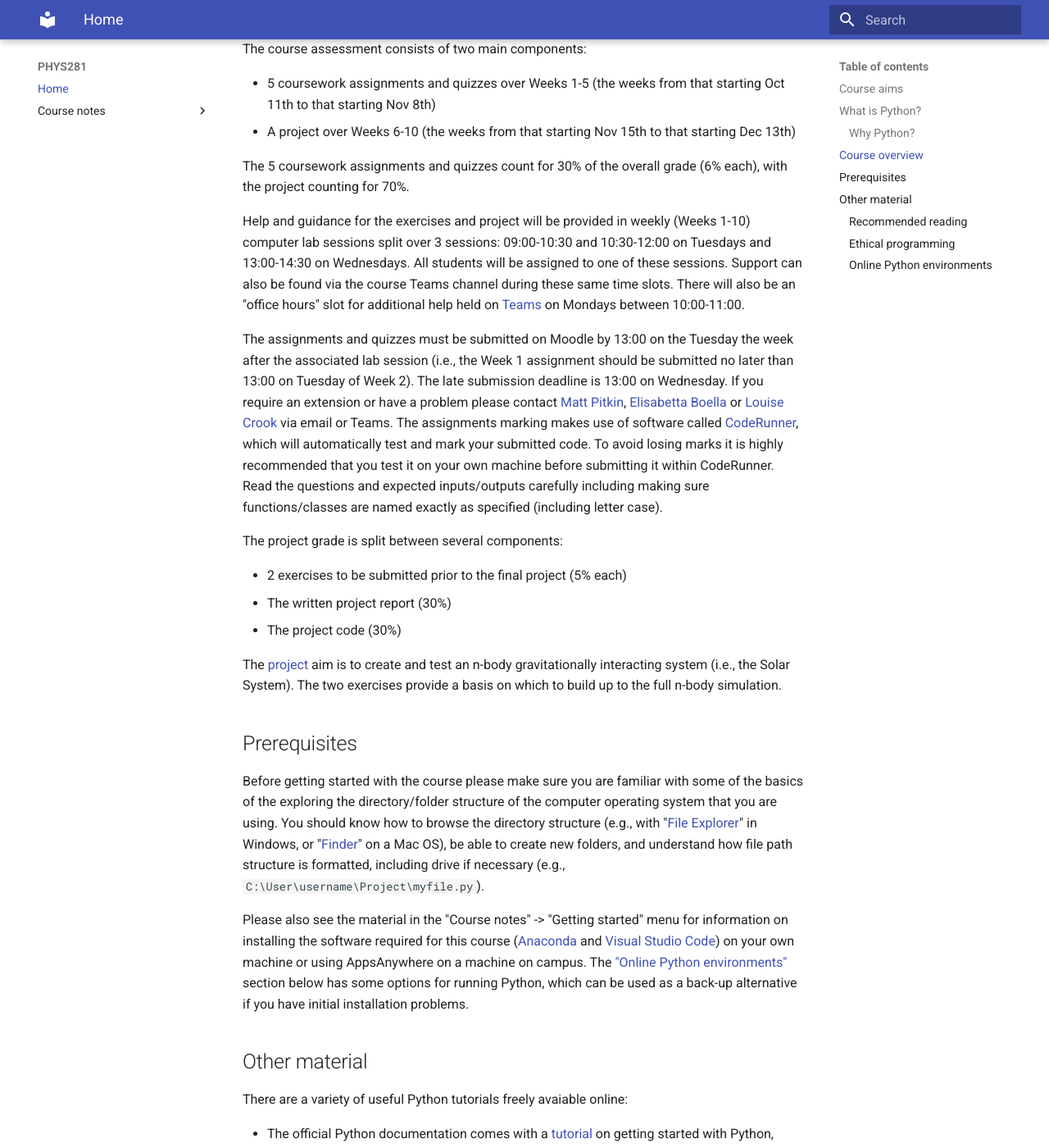
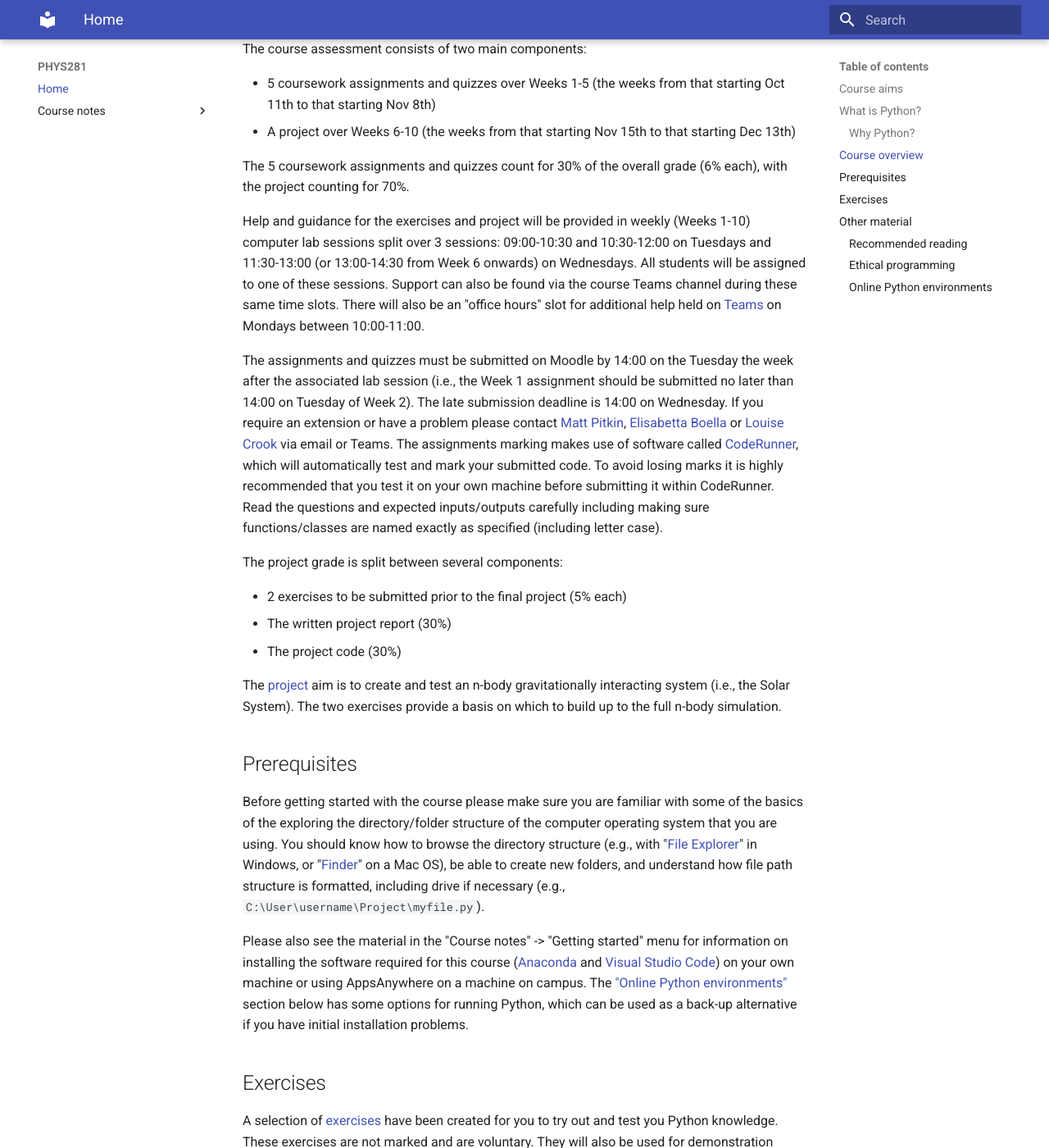
Before and after one commit to ndd21/PHYS281, an MkDocs documentation site: the page built from docs/index.md, in a window 1280 px wide and 1400 px high, scrolled down 2912 px. Shown: the whole window at 82% size. Built offline with MkDocs 1.6.1 and Material for MkDocs 9.7.7, drawn with Linux system fonts in a browser that asks for light colours; some of the changed text lies outside the part shown.

Commit message:
index.md: add link to exercises page

```diff
--- a/docs/index.md
+++ b/docs/index.md
@@ -120,16 +120,16 @@ The 5 coursework assignments and quizzes count for 30% of the overall grade (6%
 project counting for 70%.
 
 Help and guidance for the exercises and project will be provided in weekly (Weeks 1-10) computer lab
-sessions split over 3 sessions: 09:00-10:30 and 10:30-12:00 on Tuesdays and 13:00-14:30 on
-Wednesdays. All students will be assigned to one of these sessions. Support can also be found via
-the course Teams channel during these same time slots. There will also be an "office hours" slot for
-additional help held on
+sessions split over 3 sessions: 09:00-10:30 and 10:30-12:00 on Tuesdays and 11:30-13:00 (or
+13:00-14:30 from Week 6 onwards) on Wednesdays. All students will be assigned to one of these
+sessions. Support can also be found via the course Teams channel during these same time slots. There
+will also be an "office hours" slot for additional help held on
 [Teams](https://teams.microsoft.com/l/channel/19%3a2fc8b74ecec9415da068a9d1db998c2f%40thread.tacv2/General?groupId=6450347a-2db6-4607-b96d-5b56f586d9b5&tenantId=9c9bcd11-977a-4e9c-a9a0-bc734090164a)
 on Mondays between 10:00-11:00.
 
-The assignments and quizzes must be submitted on Moodle by 13:00 on the Tuesday the week after the
-associated lab session (i.e., the Week 1 assignment should be submitted no later than 13:00 on
-Tuesday of Week 2). The late submission deadline is 13:00 on Wednesday. If you
+The assignments and quizzes must be submitted on Moodle by 14:00 on the Tuesday the week after the
+associated lab session (i.e., the Week 1 assignment should be submitted no later than 14:00 on
+Tuesday of Week 2). The late submission deadline is 14:00 on Wednesday. If you
 require an extension or have a problem please contact [Matt
 Pitkin](https://teams.microsoft.com/l/chat/0/0?users=m.pitkin@lancaster.ac.uk), [Elisabetta
 Boella](https://teams.microsoft.com/l/chat/0/0?users=e.boella@lancaster.ac.uk) or [Louise
@@ -168,9 +168,15 @@ AppsAnywhere on a machine on campus. The ["Online Python environments"](#online-
 section below has some options for running Python, which can be used as a back-up alternative if you
 have initial installation problems.
 
+## Exercises
+
+A selection of [exercises](https://ma.ttpitk.in/teaching/PHYS281/exercises/) have been created for
+you to try out and test you Python knowledge. These exercises are not marked and are voluntary. They
+will also be used for demonstration purposes during the course lecture slots.
+
 ## Other material
 
-There are a variety of useful Python tutorials freely avaiable online:
+There are a variety of useful Python tutorials freely available online:
 
 * The official Python documentation comes with a [tutorial](https://docs.python.org/3/tutorial/index.html)
   on getting started with Python, covering the majority of concepts required to become a proficient user.
```
